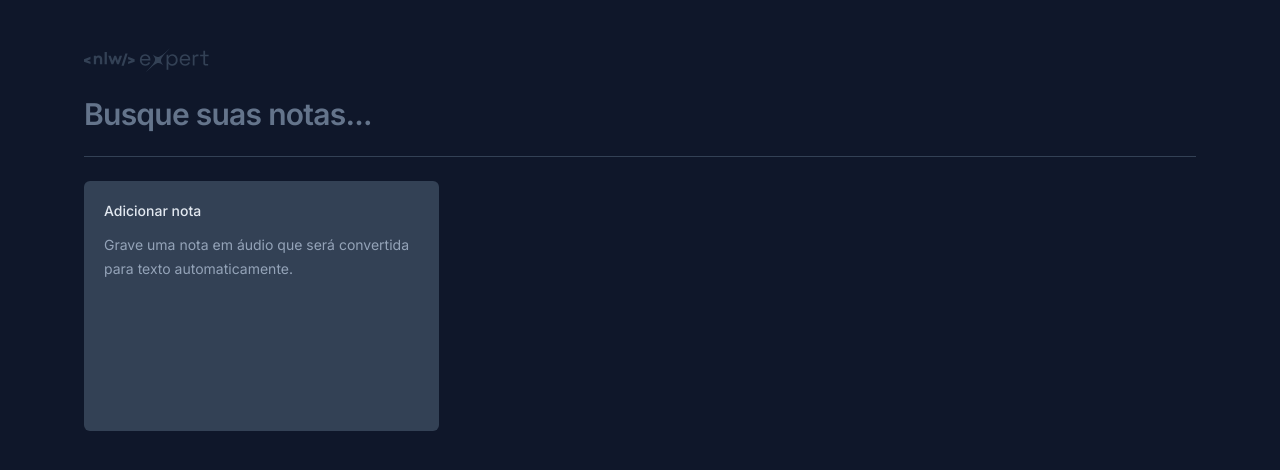
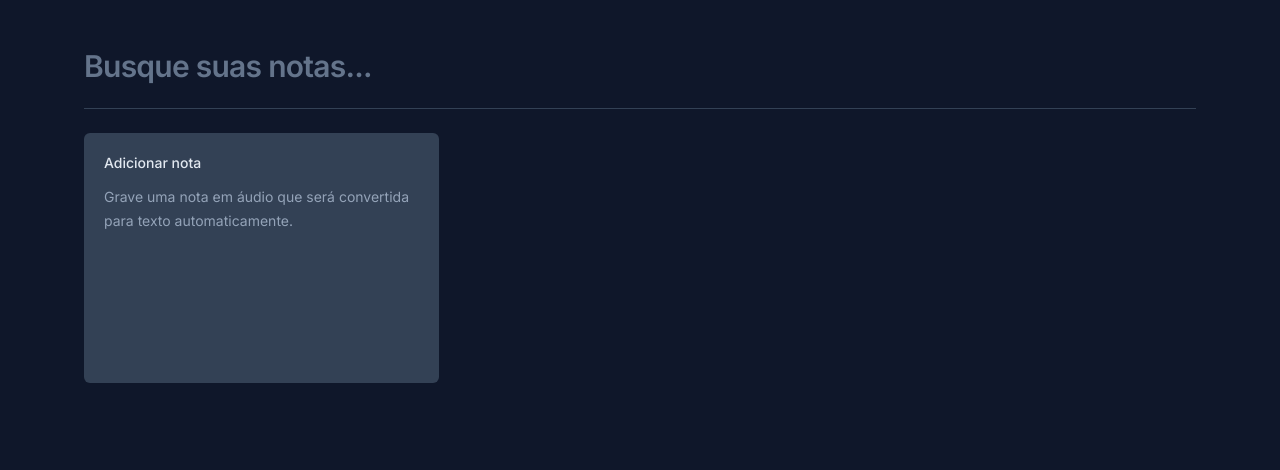
Before and after one commit to uBrunoow/nlw-expert-reactjs, a React (Vite) app: page / in a window 1280 px wide. Shown: the top 470 px of the page. Built offline with nearby package versions, Linux system fonts and the light colour scheme.

Commit message:
:dix: build errors

```diff
--- a/src/app.tsx
+++ b/src/app.tsx
@@ -1,5 +1,5 @@
 import { ChangeEvent, useState } from 'react'
-import LogoNLWIcon from '../src/assets/logo-nlw-expert'
+// import LogoNLWIcon from '../src/assets/logo-nlw-expert'
 import NewNoteCard from './components/new-note-card'
 import { NoteCard } from './components/note-card'
 
@@ -55,7 +55,7 @@ function App() {
 
   return (
     <div className='mx-auto  max-w-6xl my-12 space-y-6 px-5'>
-      <LogoNLWIcon />
+      {/* <LogoNLWIcon /> */}
       <form className='w-full'>
         <input
           type="text"
```
